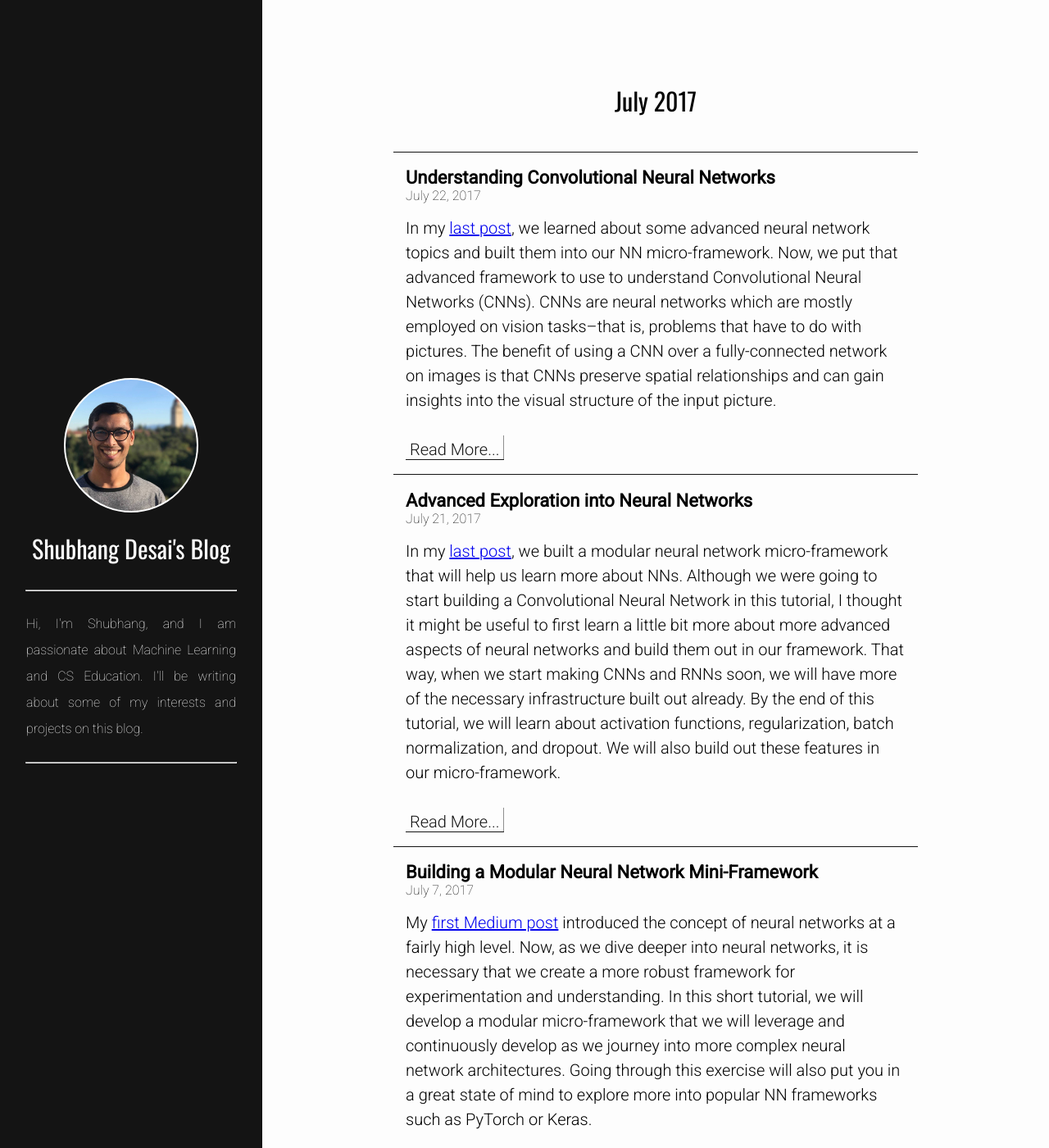
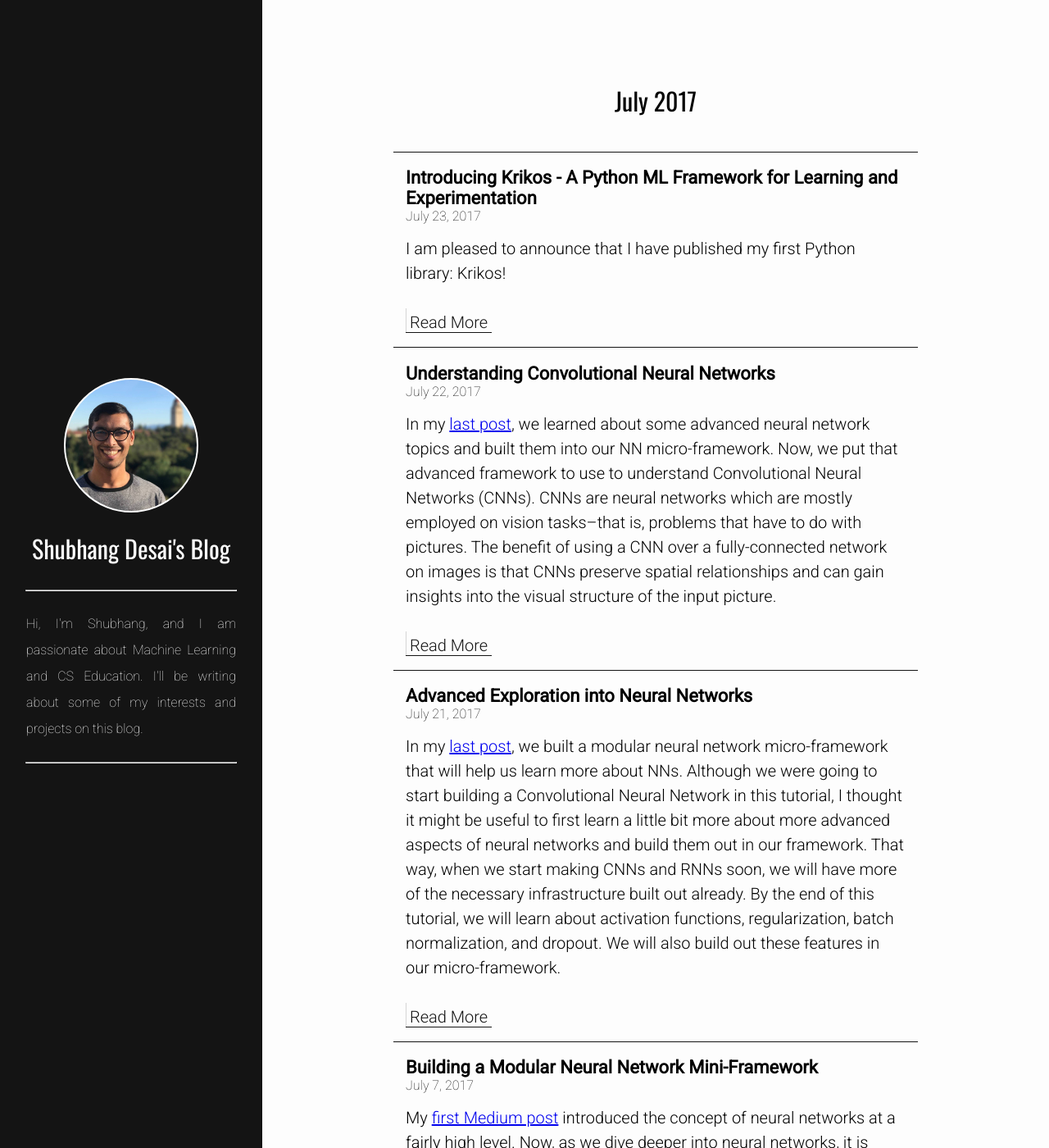
Before and after one commit to keyurbari/shubhangdesai.github.io, a Jekyll site: the page built from blog.html, in a window 1280 px wide and 1400 px high. Shown: the whole window at 82% size. Built offline with Jekyll 4.4.1, drawn with Linux system fonts in a browser that asks for light colours; some of the changed lines change nothing that is shown; some of the changed text lies outside the part shown.

Commit message:
add krikos post

````diff
--- /dev/null
+++ b/_posts/2017-7-23-Introducing-Krikos.md
@@ -0,0 +1,45 @@
+---
+layout: post
+title: Introducing Krikos - A Python ML Framework for Learning and Experimentation
+permalink: /blog/Krikos
+---
+I am pleased to announce that I have published my first Python library: Krikos!
+
+If you have been reading my [previous posts](/blog/Modular-NN-Mini-Framework), you have followed along with me as we developed a neural network micro-framework, which I have been using to augment my tutorial series. I realized that this was a super cool project which I wanted to make accessible to anyone by open-sourcing it and making it available on PyPI. Now, anyone can contribute to Krikos, and anyone can use it to start learning about and experimenting with neural networks.
+
+As a slimmed down neural network framework, it is perfect for the learning AI researcher: it is simple enough to pick up quickly, but barebones enough that you are heavily involved in the development of your NN. Krikos is easy to use and experiment with, but demands the programmer's effort and involvement in development.
+
+## Installing Krikos
+Setting Krikos up for use in your project is as easy as:
+```
+pip install krikos
+```
+That's it!
+
+## Using Krikos to Learn about ML
+Krikos currently has two primary packages: ```nn``` and ```data```.
+
+### nn Package
+There are currently four classes in ```nn```: ```Layer```, ```Loss```, ```Regularization```, and ```Network```. The ```Layer``` class defines various network layers; the ```Loss``` class defines losses which can be used as your network's objective; the ```Regularization``` class defines regularization that your network can employ; and the ```Network``` class defines an actual network architecture.
+
+The superclasses can be inherited from to create your own layers, losses, and network architectures. For example, if you'd like to define a layer, simply do:
+```python
+from krikos.nn.layer import Layer
+
+class CustomLayer(Layer):
+  ...
+```
+The convention is to have a dictionary of parameters and gradients. Use parameters from the dictionary in the forward pass and compute gradients and save it to the dictionary in the backward pass. Also, a cache is used to save necessary values computed in the forward pass for the backward pass computation. The Loss requires only a forward and backward pass, as per convention. ***Following these conventions will allow your Layer to work with the Sequential network.***
+
+The Network superclass is perhaps the most salient class to inherit from. It has a train and eval function, and it instantiates the list of classes with different forward pass depending on train-time or test-time. **To create your custom architecture, you can must call both forward and backward on all of its layers, and you must aggregate the gradients on your own.** In future releases, gradients may be aggregated automatically, and the programmer need only reset the gradients to zero. Any changes made to the scheme of gradient computation will be documented on this blog. More detailed documentation is coming very soon.
+
+### data Package
+The data class has the Loader superclass, which is used to create the CIFARLoader class. You can inherit from this class to create your own data loaders. Because the function to get a batch of data is already written, you must only take care of loading and preprocessing the data as you'd like.
+
+There are also some useful functions in utils.py in the data package.
+
+### Examples
+You can find examples of framework usage[here](https://github.com/ShubhangDesai/krikos/tree/master/examples). There are currently examples of fully-connected and convolutional networks.
+
+## Contributing to Krikos
+The source repository for Krikos can be found [here](https://github.com/ShubhangDesai/krikos/). Feel free to add layers, network architectures, etc. and submit pull requests. I am excited to see how this project is received and built upon!
--- a/blog.html
+++ b/blog.html
@@ -15,7 +15,7 @@ permalink: /blog/
           {{ post.excerpt }}
         </p>
         <p>
-          <a class="sweep" href="{{ site.baseurl }}{{ post.url }}">Read More...</a>
+          <a class="sweep" href="{{ site.baseurl }}{{ post.url }}">Read More</a>
         </p>
       </div>
     </div>
````
